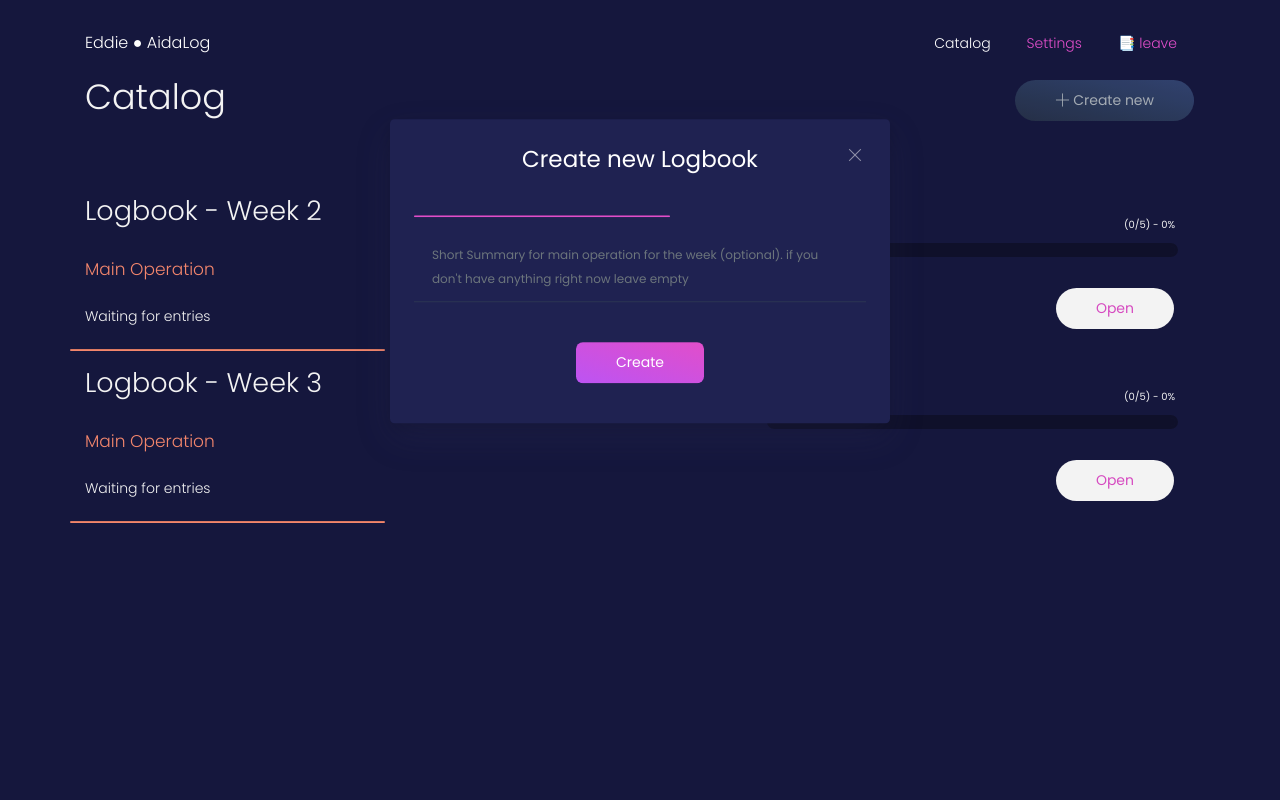
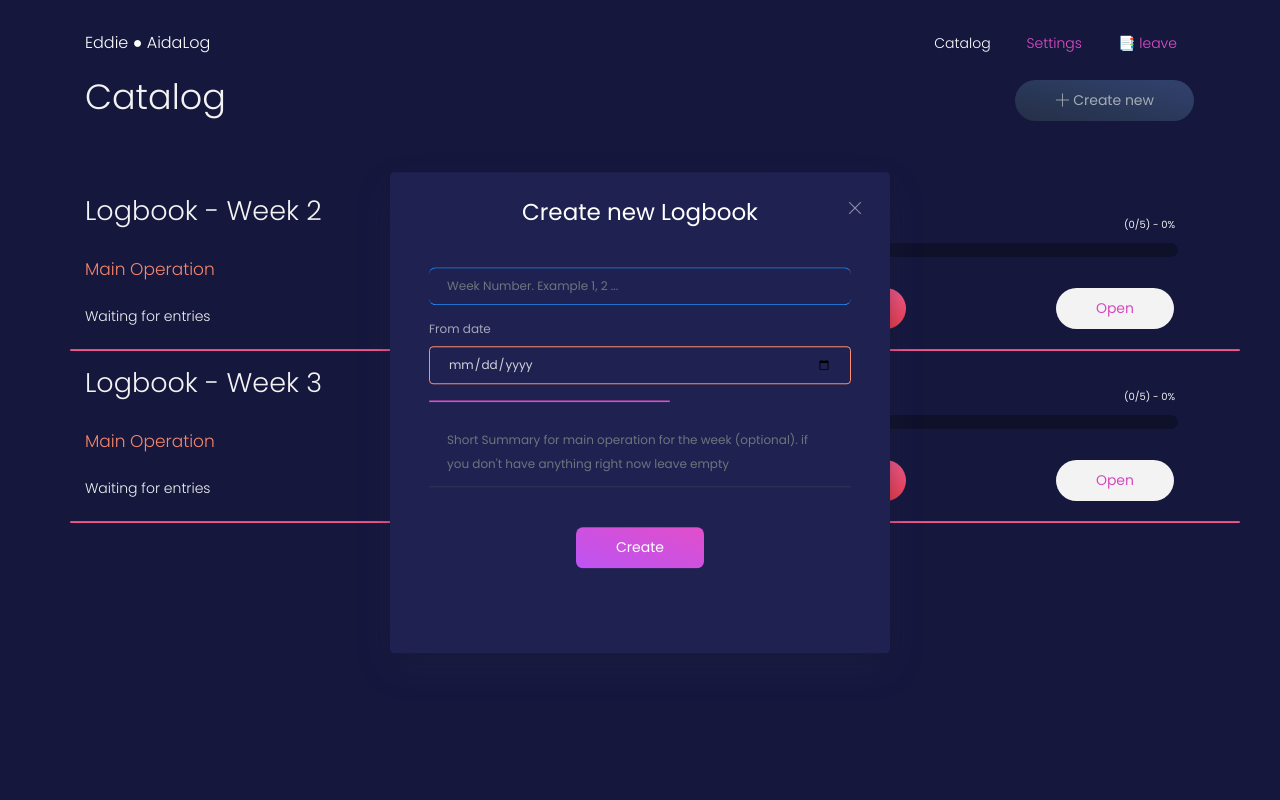
Before and after one commit to AidaLog/aidalog, a Django app: page /logbook/catalog/ in a window 1280 px wide, after a click on "Create new". Run offline with Django 4.2, Linux system fonts and the light colour scheme; a user stored in the database is signed in; data comes from the database, SQL or seed files in the repository; both versions use the stored data as it was after the commit; some libraries are stand-ins or nearby versions.

Commit message:
manual logbook setup added

```diff
--- a/logbook/urls.py
+++ b/logbook/urls.py
@@ -5,6 +5,7 @@ urlpatterns = [
     path('', logbook_home_view, name='logbook_home'),
     path('logbook_settings/', profile_settings_view, name='logbook_settings'),
     path('catalog/', logbook_catalog_view, name='logbook_catalog'),
+    path('dispose/<int:logbook_id>/', delete_logbook, name='dispose_logbook'),
     path('catalog/<int:logbook_id>/', logbook_detail_view, name='logbook_detail'),
     path('catalog/<int:logbook_id>/entry/', create_entry_view, name='logbook_entry'),
     path('catalog/<int:logbook_id>/entry/<int:entry_id>/', update_entry_view, name='logbook_entry'),
--- a/logbook/views.py
+++ b/logbook/views.py
@@ -185,22 +185,14 @@ def logbook_create_view(request):
 
     # get student
     student = Student.objects.get(user=request.user)
-    # get training start date
-    start_date = student.practical_training_start_date
-    start_date_week_number = start_date.isocalendar()[1]
-    # Get the current date
-    current_date = datetime.now().date()
-    current_week_number = current_date.isocalendar()[1]
 
-    week_number = current_week_number - start_date_week_number
-    if week_number == 0: week_number = 1
+    # get data  passed form data
+    week_activity = request.POST['week_activity']
+    week_number = request.POST['week_number']
+    from_date = request.POST['from_date']
+    to_date = datetime.strptime(from_date, '%Y-%m-%d') + timedelta(days=4)
 
-    from_date = current_date - timedelta(days=current_date.isocalendar()[2] - 1)
-    to_date = from_date + timedelta(days=4)
-    # get passed form data
-    week_activity = request.POST['week_activity']
     # if week activity is empty, set it to "Waiting for entries"
-    # remove spaces in week_activity
     week_activity_clean = week_activity.strip()
     if week_activity_clean == "" or week_activity is None:
         week_activity = "Waiting for entries"
@@ -217,7 +209,10 @@ def logbook_create_view(request):
 
 
 def delete_logbook(request, logbook_id):
-    pass
+    logbook = Logbook.objects.get(id=logbook_id, student=Student.objects.get(user=request.user))
+    if logbook is None: return
+    logbook.delete()
+    return redirect("/logbook/catalog")
 
 
 def create_entry_view(request, logbook_id):
--- a/templates/logbook/logbook_list.html
+++ b/templates/logbook/logbook_list.html
@@ -57,11 +57,12 @@
                                                     </div>
                                                 </div>
                                             </div>
+                                            <button class="btn btn-danger btn-round mt-4 float-left logdelete" data-toggle="modal" data-target="#myModal3" onclick="prepare({{logbook.id}})">dispose</button>
                                             <a href="{% url 'logbook_detail' logbook.id %}" class="btn btn-neutral btn-round mt-4 float-right">Open</a>
                                         </div>
                                     </div>
                                 </div>
-                                <hr class="bg-warning col-3">
+                                <hr class="bg-danger col-12">
                             </div>
                             <!-- end catalog item -->
                         {% endfor %}
@@ -85,6 +86,19 @@
                     </div>
                     <div class="modal-body">
                         <form role="form" method="post"> {% csrf_token %}
+                            <div class="card card-plain">
+                                <div class="card-body">
+                                    <div class="form-group mb-3">
+                                        <div class="input-group">
+                                            <input type="number" class="form-control border-info" name="week_number" placeholder="Week Number. Example 1, 2 ..."/>
+                                        </div>
+                                        <div class="form-group">
+                                            <label>From date</label>
+                                            <input type="date" id="datepicker"
+                                                class="form-control datepicker rounded border border-warning"
+                                                placeholder="Date" data-datepicker-color="Success" id="from_date" name="from_date">
+                                        </div>
+                                    </div>
                                     <div class="form-group mb-3">
                                         <hr class="bg-primary col-6">
                                         <div class="input-group">
@@ -94,6 +108,32 @@
                                     <div class="text-center">
                                         <button type="submit" class="btn btn-primary my-4">Create</button>
                                     </div>
+                                </div>
+                            </div>
+                        </form>
+                    </div>
+                </div>
+            </div>
+        </div>
+        <!--  End Modal -->
+
+         <!-- Form Modal -->
+         <div class="modal fade modal-black" id="myModal3" tabindex="-1" role="dialog" aria-labelledby="myModalLabel" aria-hidden="true">
+            <div class="modal-dialog">
+                <div class="modal-content">
+                    <div class="modal-header justify-content-center">
+                        <div class="text-muted text-center ml-auto mr-auto">
+                            <h3 class="mb-0">You are about to delete your logbook. Are you sure?</h3>
+                        </div>
+                    </div>
+                    <div class="modal-body">
+                        <form role="form" method="post"> {% csrf_token %}
+                            <div class="card card-plain">
+                                <div class="card-body">
+                                    <button type="button" class="btn btn-neutral my-4 float-left" onclick="clean()">No</button>
+                                    <button type="button" class="btn btn-danger my-4 flaot-right" onclick="dispose()">Yes, delete!</button>
+                                </div>
+                            </div>
                         </form>
                     </div>
                 </div>
@@ -101,4 +141,20 @@
         </div>
         <!--  End Modal -->
     </div>
+
+<script>
+// delete btns
+var target_delete_id = null
+function prepare(redirect_id){
+    target_delete_id = redirect_id
+}
+function dispose(){
+    target = "/logbook/dispose/"+target_delete_id
+    clean()
+    window.location.href = target
+}
+function clean(){
+    target_delete_id = null
+}
+</script>
 {% endblock %}
```
Also changed, not shown: db.sqlite3. Lines whose indentation alone changed are shown as unchanged.
